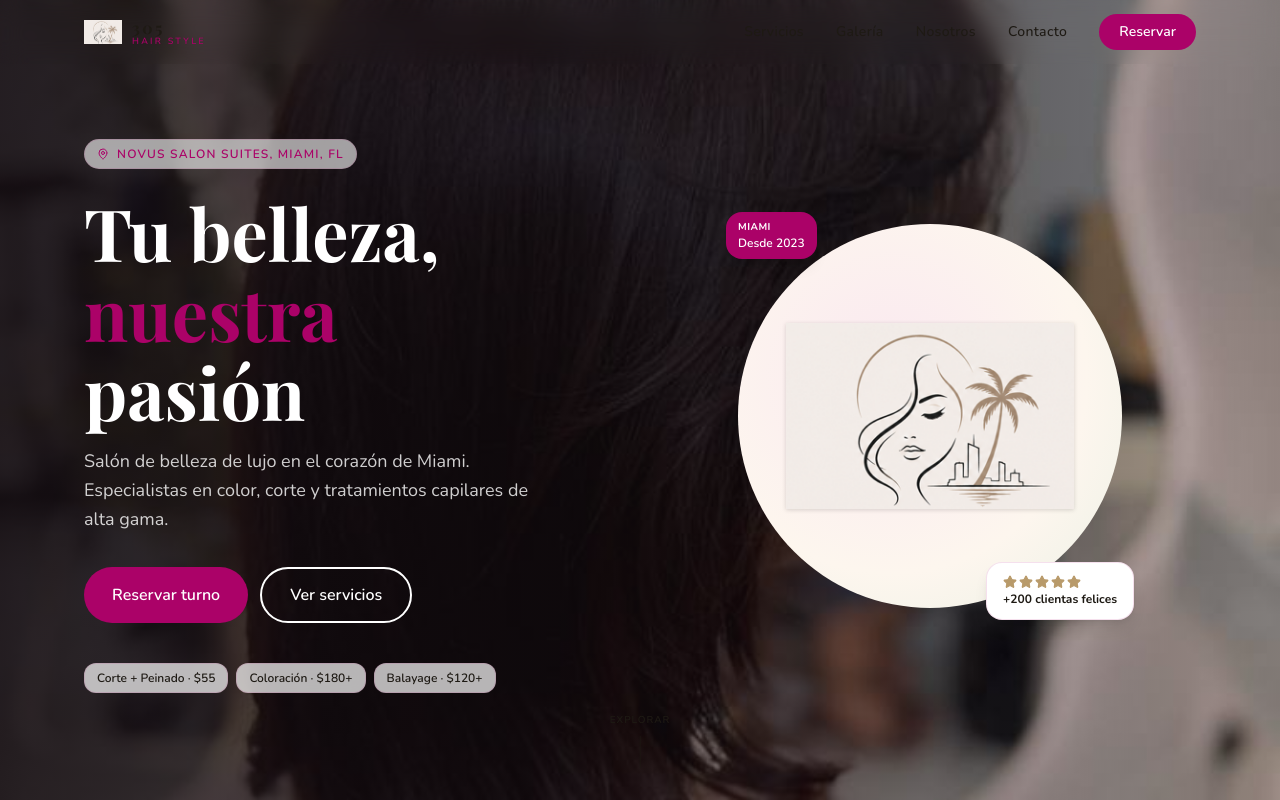
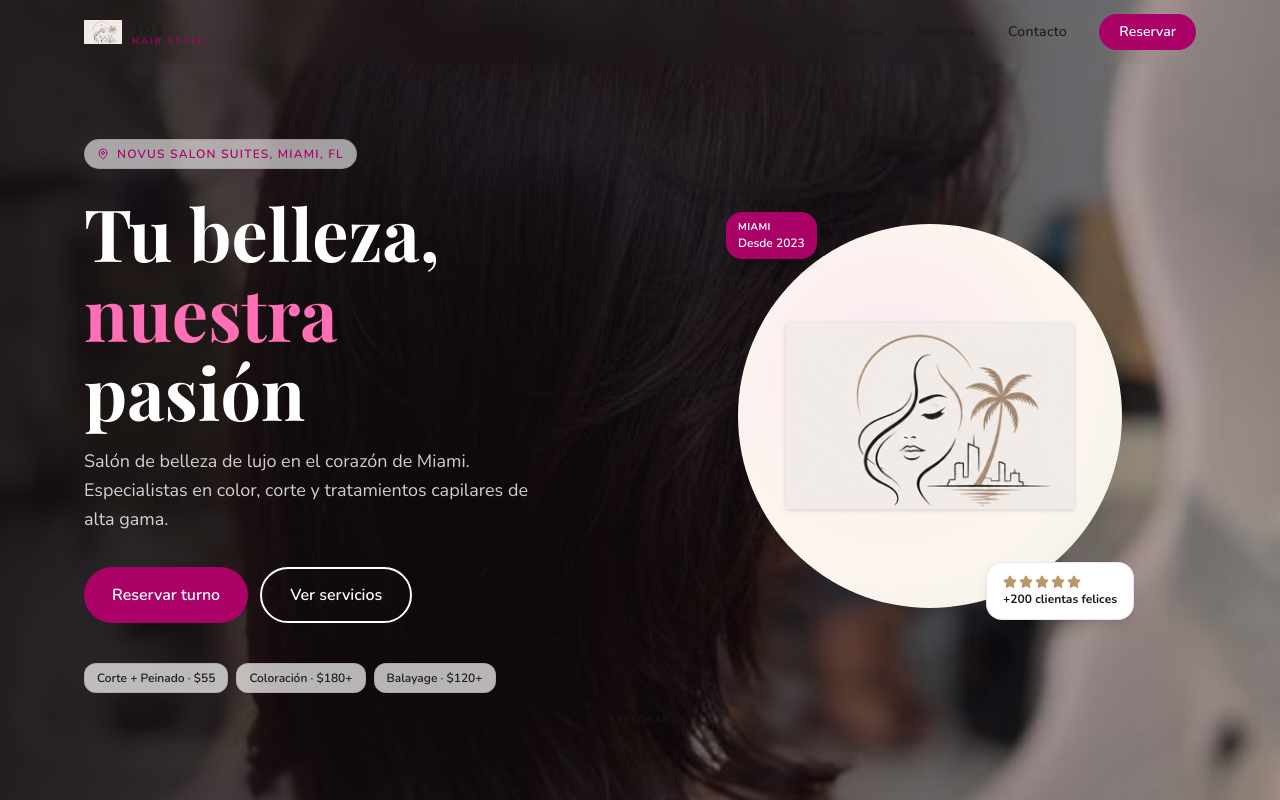
Before and after one commit to julioayalalopez89/305hairstyle_web, a React (Vite) app: page / in a window 1280 px wide. Shown: the top 800 px of the page. Built offline with nearby package versions, Linux system fonts and the light colour scheme; a web font is replaced by a local one.

Commit message:
design(photo): rosa más claro en el título para contraste sobre la foto
Co-Authored-By: Claude Opus 5.5 <noreply@anthropic.com>

```diff
--- a/src/app/App.tsx
+++ b/src/app/App.tsx
@@ -233,7 +233,7 @@ export default function App() {
               style={{ fontFamily: "'Playfair Display', serif" }}
             >
               Tu belleza,{" "}
-              <em className="not-italic text-[#AB0268]">nuestra</em>
+              <em className="not-italic text-[#FF6FB5]">nuestra</em>
               <br />
               pasión
             </h1>
```
